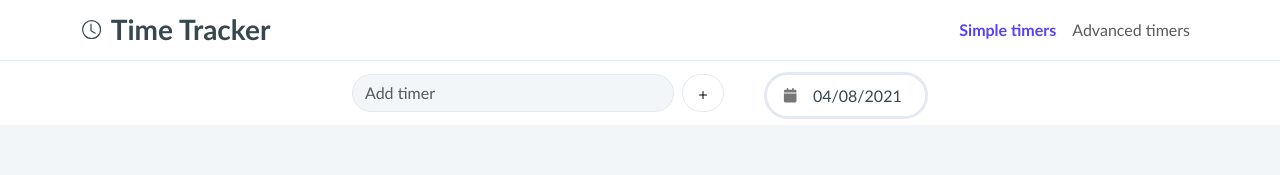
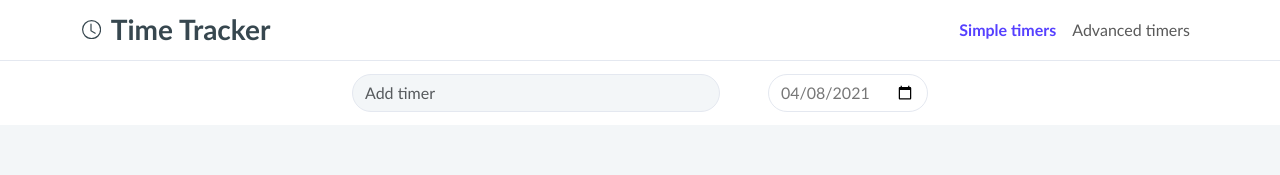
Before and after one commit to BSkura98/TimeTracker, a React (Create React App) app: page /timers in a window 1280 px wide. Shown: the top 175 px of the page. Built offline with nearby package versions, Linux system fonts and the light colour scheme.

Commit message:
Add input date instead of react date picker

```diff
--- a/package.json
+++ b/package.json
@@ -11,7 +11,6 @@
     "bootstrap-icons": "^1.10.5",
     "react": "^17.0.2",
     "react-bootstrap": "^2.8.0",
-    "react-datepicker": "^4.16.0",
     "react-dom": "^17.0.2",
     "react-redux": "^8.1.1",
     "react-router-dom": "^6.14.2",
--- a/src/App.scss
+++ b/src/App.scss
@@ -2,12 +2,6 @@
 @import "./styles/button";
 @import "./styles/colors";
 @import "./styles/typography";
-
-* {
-  margin: 0;
-  padding: 0;
-  box-sizing: border-box;
-}
 
 body {
   background: $backgroundSecondary;
--- a/src/pages/Timers/Form/Form.js
+++ b/src/pages/Timers/Form/Form.js
@@ -1,21 +1,18 @@
 import React, { useState } from "react";
 import { useDispatch } from "react-redux";
 import BootstrapForm from "react-bootstrap/Form";
-import Button from "react-bootstrap/Button";
 import Stack from "react-bootstrap/Stack";
-import DatePicker from "react-datepicker";
+import Container from "react-bootstrap/Container";
 
 import "./style.scss";
-import { PlusIcon } from "../../../icons";
 import { addTimer } from "../../../redux/slices/timers";
-import { Container } from "react-bootstrap";
 
 const Form = () => {
   const dispatch = useDispatch();
   const [timerName, setTimerName] = useState("");
-  const [date, setDate] = useState(new Date());
+  const [date, setDate] = useState(new Date().toISOString().split("T")[0]);
 
-  const inputTextHandler = (e) => {
+  const handleAddTimerInput = (e) => {
     setTimerName(e.target.value);
   };
 
@@ -26,27 +23,33 @@ const Form = () => {
   };
 
   return (
+    <div className="add-timer-form-container">
+      <Container fluid="md">
+        <Stack className="add-timer-form-stack" direction="horizontal" gap={5}>
           <form onSubmit={handleSubmit}>
-      <Container fluid="md">
-        <Stack className="add-timer-form-stack" direction="horizontal" gap={2}>
             <BootstrapForm.Control
               value={timerName}
-            onChange={inputTextHandler}
+              onChange={handleAddTimerInput}
               type="text"
               className="timer-input me-auto"
               placeholder="Add timer"
             />
-          <Button className="add-timer-button" type="submit" variant="light">
+          </form>
+          {/* <Button className="add-timer-button" type="submit" variant="light">
             <PlusIcon />
-          </Button>
-          <DatePicker
-            showIcon
-            selected={date}
-            onChange={(date) => setDate(date)}
+          </Button> */}
+          <BootstrapForm.Control
+            type="date"
+            className="timers-date"
+            value={date}
+            onChange={(e) => {
+              e.preventDefault();
+              setDate(e.target.value);
+            }}
           />
         </Stack>
       </Container>
-    </form>
+    </div>
   );
 };
 
--- a/src/pages/Timers/Form/style.scss
+++ b/src/pages/Timers/Form/style.scss
@@ -1,6 +1,6 @@
 @import "./../../../styles/colors";
 
-form {
+.add-timer-form-container {
   min-height: 4rem;
   display: flex;
   justify-content: center;
@@ -12,8 +12,14 @@ form {
   max-width: 36rem;
   margin-left: auto;
   margin-right: auto;
+
+  form {
+    width: 100%;
+  }
 }
 
-.add-timer-button {
-  margin-right: 2rem;
+.timers-date {
+  max-width: 10rem;
+  background: $backgroundButton !important;
+  color: $textButton;
 }
--- a/src/styles/_input.scss
+++ b/src/styles/_input.scss
@@ -5,30 +5,3 @@
   background: $backgroundSecondary;
   border-color: $borderColor;
 }
-
-.react-datepicker-wrapper {
-  height: 2.6rem;
-}
-
-.react-datepicker__input-container {
-  border-radius: 2.2rem;
-  border: solid $borderColor;
-  display: flex;
-  flex-direction: row;
-  align-items: center;
-
-  svg {
-    width: 0.9rem;
-    height: 0.9rem;
-    fill: $textButton;
-    margin-left: 1rem;
-  }
-
-  input {
-    border: none;
-    border-radius: 2.2rem;
-    height: 2.6rem;
-    width: 7rem;
-    margin-left: 1rem;
-  }
-}
```
Also changed, not shown: 1 other file (tests, documents, lock files or other folders). Lines whose indentation alone changed are shown as unchanged.
